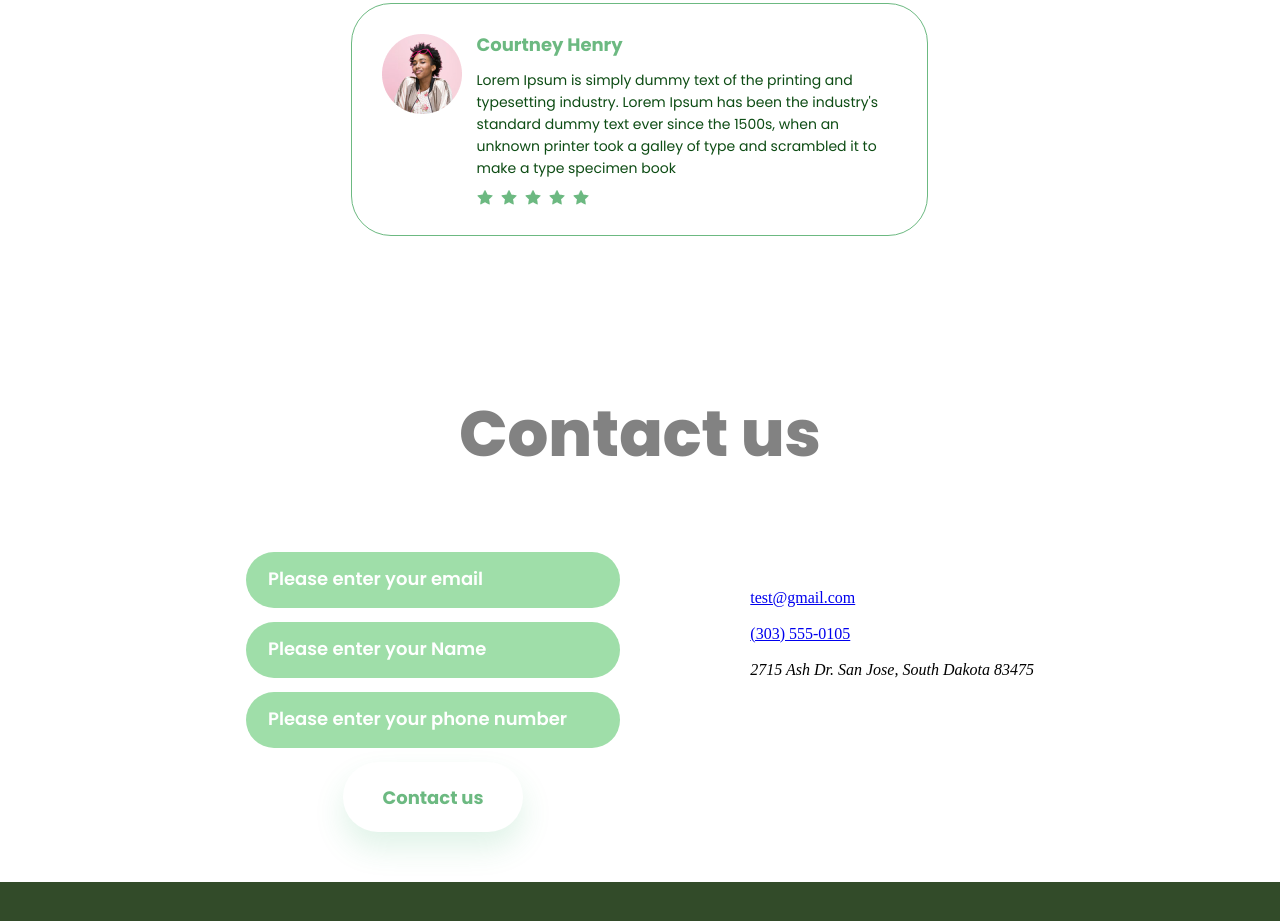
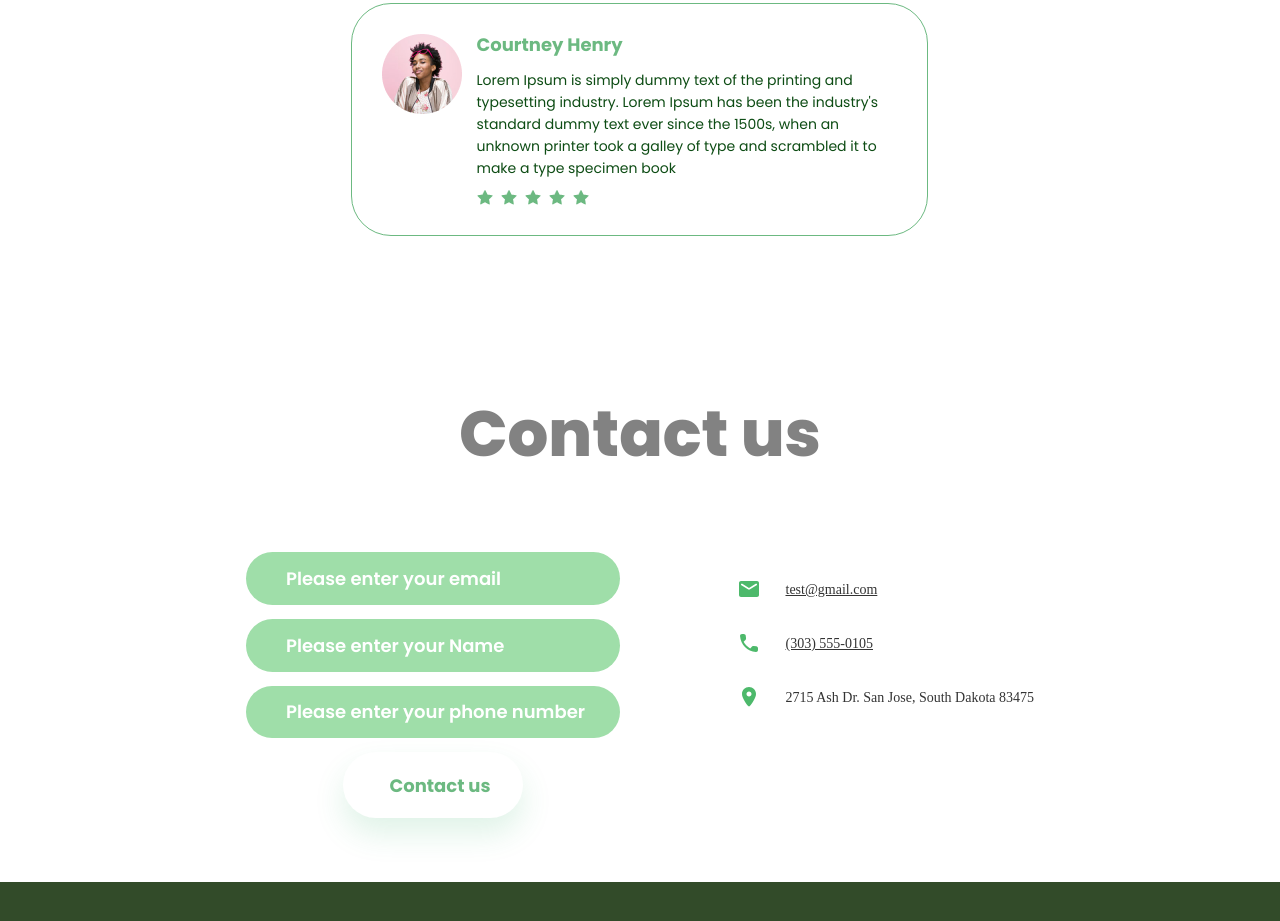
Before and after one commit to RomanGaram/Maket_Lawncare_services, a plain HTML site: page index.html in a window 1280 px wide. Shown: the part 4222-5143 px from the top of the page. Drawn offline with Linux system fonts and the light colour scheme.

Commit message:
Final commit

```diff
--- a/Styles/main.scss
+++ b/Styles/main.scss
@@ -352,7 +352,6 @@ header{
     .cu_wraper{
         display: flex;
         justify-content: space-between;
-        align-items: baseline;
         width: 788px;
         height: 266px;
         margin-bottom: 64px;
@@ -365,6 +364,13 @@ header{
                 background: #9FDEA9;
                 border-radius: 61px;
                 border: none;
+                padding-left: 20px;
+                font-family: 'Poppins';
+                font-style: normal;
+                font-weight: 600;
+                font-size: 18px;
+                line-height: 24px;
+                color: #0D4D14;
                 &::placeholder{
                     padding-left: 20px;
                     font-family: 'Poppins';
@@ -400,6 +406,32 @@ header{
                 }
             }
         }
+        .cu_data{
+            .cu_data_item{
+                display: flex;
+                align-items: center;
+                margin-top: 25px;
+                img{
+                    margin-right: 25px;
+                }
+                a, address{
+                    font-family: 'TT Hoves';
+                    font-style: normal;
+                    font-weight: 500;
+                    font-size: 14px;
+                    line-height: 17px;
+                    color: #333333;
+                }
+                p:hover a{
+                    text-decoration: none;
+                    text-shadow: #6CB981 0px 3px 5px;
+                    font-size: 20px;
+                }
+            }
+            .cu_data_item.call{
+                margin: 30px 0;
+            }
+        }
     }
 }
 
--- a/index.html
+++ b/index.html
@@ -121,15 +121,15 @@
                 </form>
                 <section class="cu_data">
                     <div class="cu_data_item">
-                        <img src="./images/Contact_us/email.png" alt="">
+                        <img src="./Images/Contact/ic_round-mail.svg" alt="">
                         <p><a href="mailto:test@gmail.com">test@gmail.com</a></p>
                     </div>
-                    <div class="cu_data_item">
-                        <img src="./images/Contact_us/ic_round-call.png" alt="">
+                    <div class="cu_data_item call">
+                        <img src="./images/Contact/ic_round-call.svg" alt="">
                         <p><a href="tel:+(303)555-0105">(303) 555-0105</a></p>
                     </div>
                     <div class="cu_data_item">
-                        <img src="./images/Contact_us/ic_round-location-on.png" alt="">
+                        <img src="./images/Contact/ic_round-location-on.svg" alt="">
                         <p><address>2715 Ash Dr. San Jose, South Dakota 83475</address></p>
                     </div>
                 </section>
```
Also changed, not shown: Images/Contact/ic_round-call.svg (added), Images/Contact/ic_round-location-on.svg (added), Images/Contact/ic_round-mail.svg (added), Styles/main.css, 1 other file.
